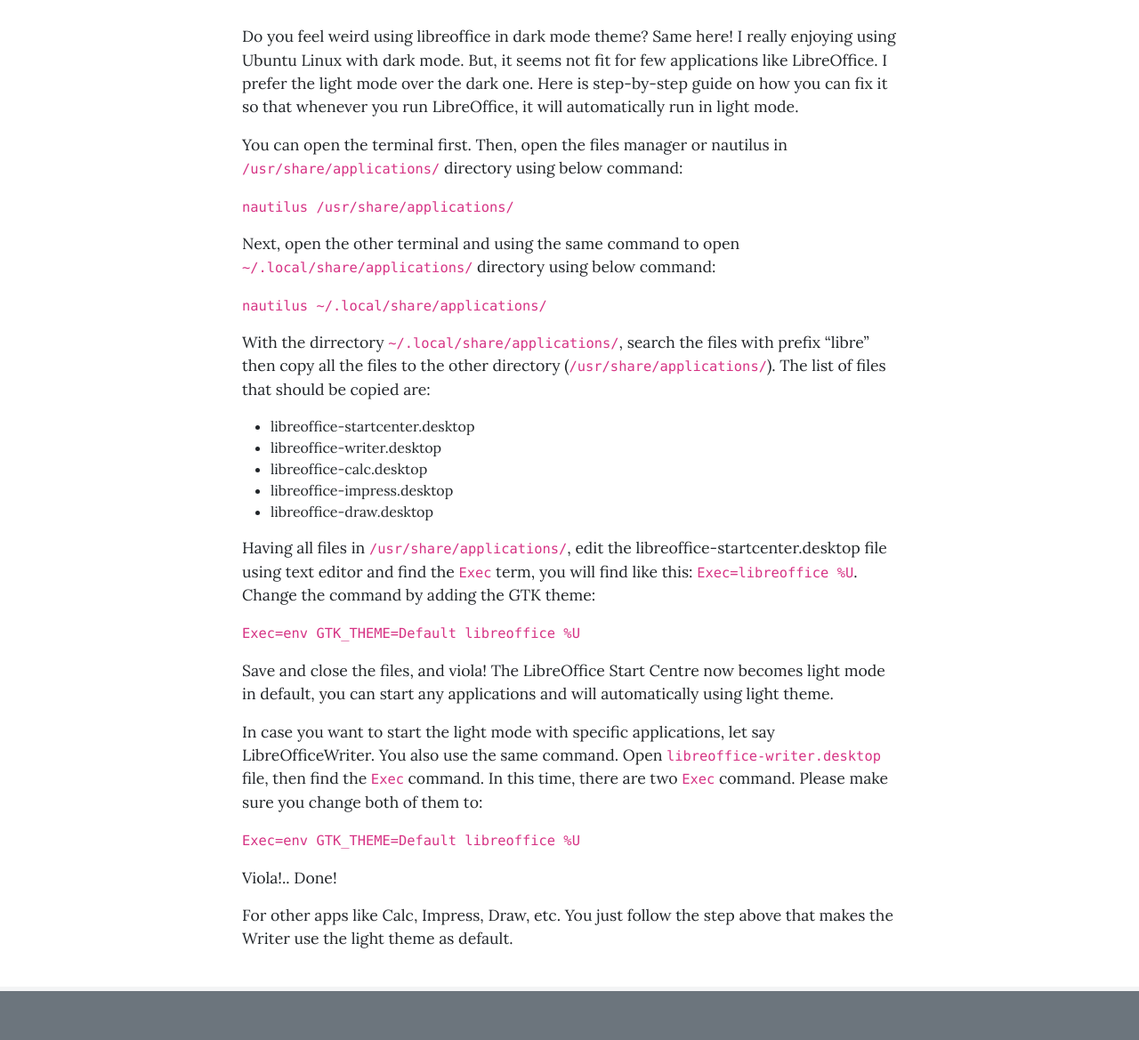
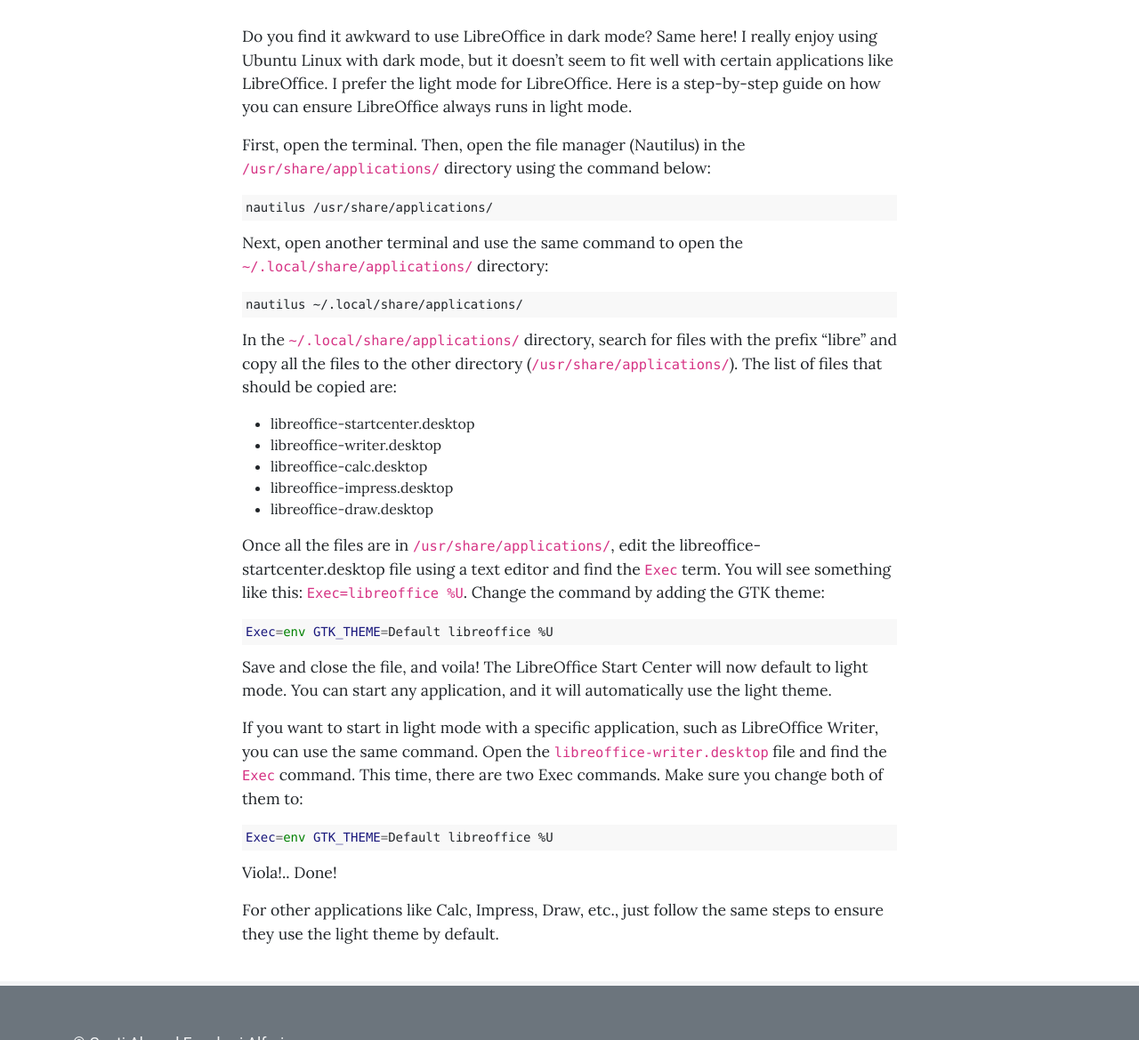
Before and after one commit to gusti-alfarisy/gusti-alfarisy.github.io, a Jekyll site: the page built from _posts/2024-07-27-libfeoffice-theme.md, in a window 1280 px wide and 1400 px high, scrolled down 221 px, cut to the strip 231-1400 px from the top of the window. Shown: the whole strip at 89% size. Built offline with Jekyll 4.4.1, drawn with Linux system fonts in a browser that asks for light colours; comment, search, counter and statistics services are not loaded; some of the changed text lies outside the part shown.

Commit message:
update blog libreoffice theme

````diff
--- a/_posts/2024-07-27-libfeoffice-theme.md
+++ b/_posts/2024-07-27-libfeoffice-theme.md
@@ -1,5 +1,5 @@
 ---
-title: How to Customize LibreOffice with GTK Themes on Ubuntu/Linux with Light Theme
+title: How to Customize LibreOffice with GTK Themes on Ubuntu/Linux
 date: 2024-07-27
 background: "https://ubunlog.com/wp-content/uploads/2016/11/libreoffice-768x370.jpg.webp"
 
@@ -9,19 +9,22 @@ tags: [Linux, Ubuntu, LibreOffice]
 comments: true
 ---
 
-# How to Customize LibreOffice with GTK Themes on Ubuntu/Linux
+# How to Customize LibreOffice with GTK Themes on Ubuntu/Linux with Light Theme
+Do you find it awkward to use LibreOffice in dark mode? Same here! I really enjoy using Ubuntu Linux with dark mode, but it doesn’t seem to fit well with certain applications like LibreOffice. I prefer the light mode for LibreOffice. Here is a step-by-step guide on how you can ensure LibreOffice always runs in light mode.
 
-Do you feel weird using libreoffice in dark mode theme? Same here! I really enjoying using Ubuntu Linux with dark mode. But, it seems not fit for few applications like LibreOffice. I prefer the light mode over the dark one. Here is step-by-step guide on how you can fix it so that whenever you run LibreOffice, it will automatically run in light mode.
+First, open the terminal. Then, open the file manager (Nautilus) in the `/usr/share/applications/` directory using the command below:
 
-You can open the terminal first. Then, open the files manager or nautilus in `/usr/share/applications/` directory using below command:
+```sh
+nautilus /usr/share/applications/
+```
 
-``` nautilus /usr/share/applications/ ```
+Next, open another terminal and use the same command to open the `~/.local/share/applications/` directory:
 
-Next, open the other terminal and using the same command to open `~/.local/share/applications/` directory using below command:
+```sh
+nautilus ~/.local/share/applications/
+```
 
-``` nautilus ~/.local/share/applications/ ```
-
-With the dirrectory `~/.local/share/applications/`, search the files with prefix "libre" then copy all the files to the other directory (`/usr/share/applications/`). The list of files that should be copied are:
+In the `~/.local/share/applications/` directory, search for files with the prefix "libre" and copy all the files to the other directory (`/usr/share/applications/`). The list of files that should be copied are:
 
 - libreoffice-startcenter.desktop
 - libreoffice-writer.desktop
@@ -29,16 +32,20 @@ With the dirrectory `~/.local/share/applications/`, search the files with prefix
 - libreoffice-impress.desktop
 - libreoffice-draw.desktop
 
-Having all files in `/usr/share/applications/`, edit the libreoffice-startcenter.desktop file using text editor and find the `Exec` term, you will find like this: `Exec=libreoffice %U`. Change the command by adding the GTK theme:
+Once all the files are in `/usr/share/applications/`, edit the libreoffice-startcenter.desktop file using a text editor and find the `Exec` term. You will see something like this: `Exec=libreoffice %U`. Change the command by adding the GTK theme:
 
-``` Exec=env GTK_THEME=Default libreoffice %U ```
+```sh
+Exec=env GTK_THEME=Default libreoffice %U
+```
 
-Save and close the files, and viola! The LibreOffice Start Centre now becomes light mode in default, you can start any applications and will automatically using light theme.
+Save and close the file, and voila! The LibreOffice Start Center will now default to light mode. You can start any application, and it will automatically use the light theme.
 
-In case you want to start the light mode with specific applications, let say LibreOfficeWriter. You also use the same command. Open `libreoffice-writer.desktop` file, then find the `Exec` command. In this time, there are two `Exec` command. Please make sure you change both of them to:
+If you want to start in light mode with a specific application, such as LibreOffice Writer, you can use the same command. Open the `libreoffice-writer.desktop` file and find the `Exec` command. This time, there are two Exec commands. Make sure you change both of them to:
 
-``` Exec=env GTK_THEME=Default libreoffice %U ```
+```sh
+Exec=env GTK_THEME=Default libreoffice %U
+```
 
 Viola!.. Done!
 
-For other apps like Calc, Impress, Draw, etc. You just follow the step above that makes the Writer use the light theme as default.
+For other applications like Calc, Impress, Draw, etc., just follow the same steps to ensure they use the light theme by default.
````
